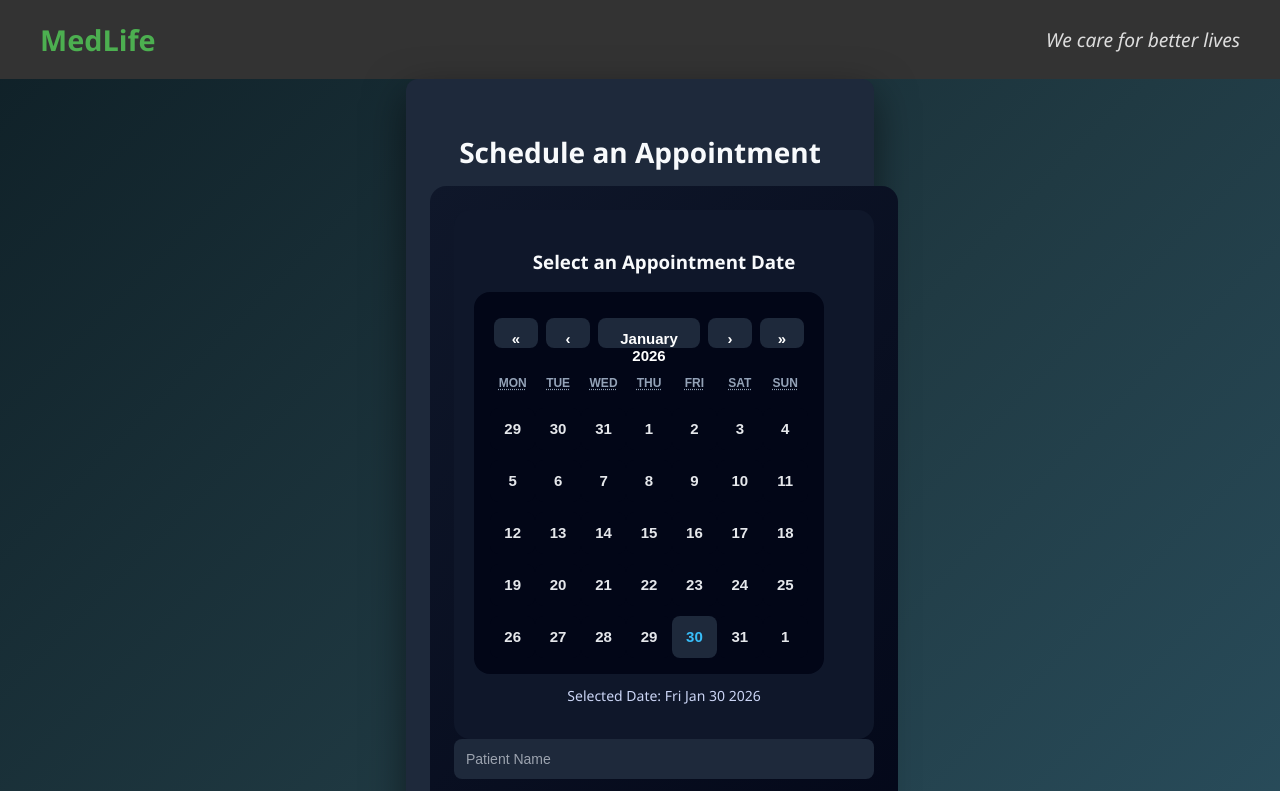
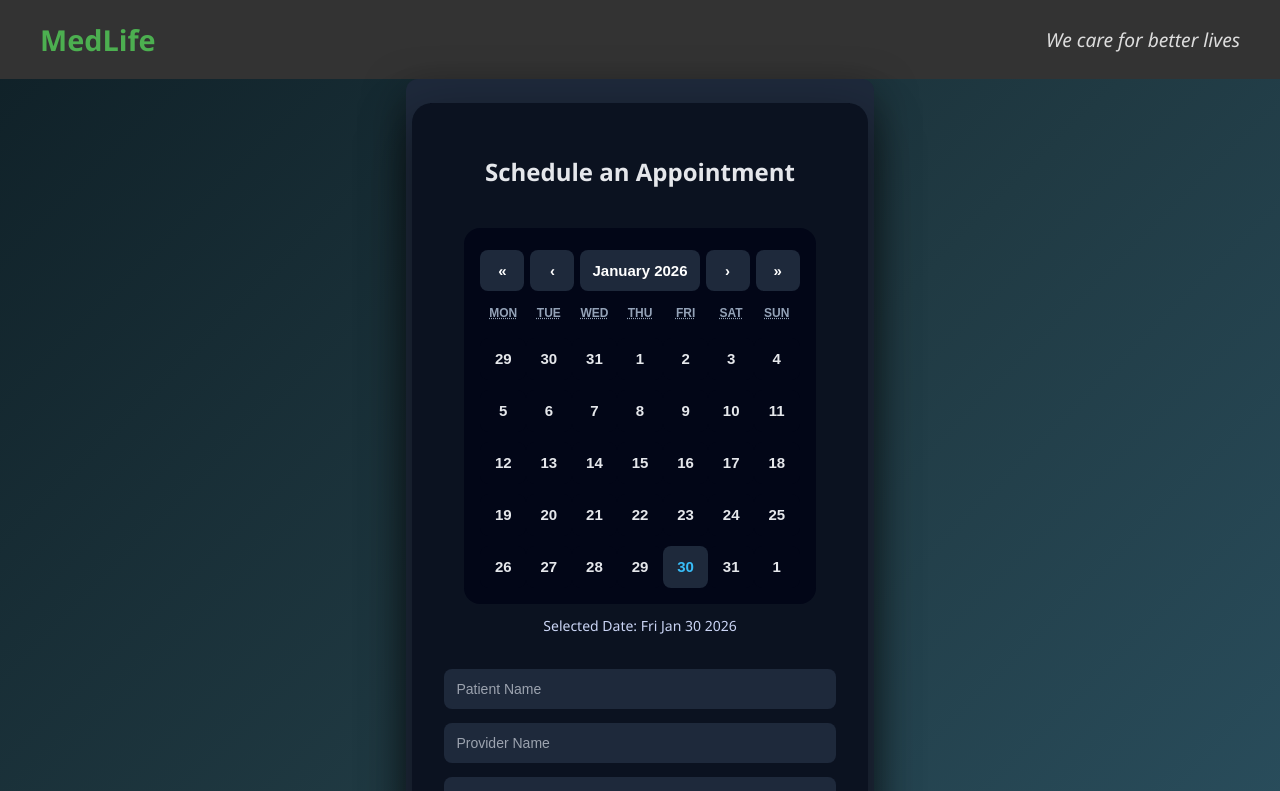
Before and after one commit to ghauravh/Appointment-Queue-System, a React (Create React App) app in the folder appointment-scheduler-frontend/: page / in a window 1280 px wide. Shown: the top 791 px of the page. Built offline with nearby package versions, Linux system fonts and the light colour scheme; no server answers.

Commit message:
structured the calendar

```diff
--- a/appointment-scheduler-frontend/src/App.js
+++ b/appointment-scheduler-frontend/src/App.js
@@ -9,13 +9,14 @@ function App() {
   return (
     <>
       <Header />
+
       <div className="app-container">
         <div className="card">
-          <h1 className="page-title">Schedule an Appointment</h1>
           <AppointmentForm />
           <AppointmentList />
         </div>
       </div>
+
       <Footer />
     </>
   );
--- a/appointment-scheduler-frontend/src/components/AppointmentForm.css
+++ b/appointment-scheduler-frontend/src/components/AppointmentForm.css
@@ -1,23 +1,38 @@
+/* Page background */
 .appointment-form-container {
-  background: linear-gradient(135deg, #0f172a, #020617);
-  padding: 24px;
-  border-radius: 16px;
-  width: 420px;
-  margin: auto;
-  color: #f8fafc;
+  min-height: 100vh;
+  display: flex;
+  justify-content: center;
+  align-items: center;
+  background: linear-gradient(135deg, #020617, #0f172a);
 }
 
+/* Card */
+.appointment-card {
+  background: #0b1220;
+  padding: 32px;
+  border-radius: 20px;
+  width: 100%;
+  max-width: 420px;
+  text-align: center;
+  box-shadow: 0 20px 50px rgba(0, 0, 0, 0.5);
+}
 
+/* Heading */
+.appointment-card h2 {
+  margin-bottom: 20px;
+  color: #e5e7eb;
+}
 
 /* Form layout */
-.appointment-form-container form {
+.appointment-card form {
   display: flex;
   flex-direction: column;
   gap: 14px;
 }
 
 /* Inputs */
-.appointment-form-container input {
+.appointment-card input {
   padding: 12px;
   border-radius: 8px;
   border: none;
@@ -26,33 +41,34 @@
   color: #e5e7eb;
 }
 
-.appointment-form-container input::placeholder {
+.appointment-card input::placeholder {
   color: #9ca3af;
 }
 
-.appointment-form-container input:focus {
+.appointment-card input:focus {
   outline: 2px solid #38bdf8;
 }
 
-/* Button */
-.appointment-form-container button {
+/* Button (BLUE – professional) */
+.appointment-card button {
   margin-top: 10px;
   padding: 12px;
   border-radius: 8px;
   border: none;
   font-size: 15px;
   font-weight: bold;
-  background: linear-gradient(135deg, #22c55e, #16a34a);
+  background: linear-gradient(135deg, #38bdf8, #2563eb);
   color: white;
   cursor: pointer;
   transition: transform 0.2s ease, box-shadow 0.2s ease;
 }
 
-.appointment-form-container button:hover {
+.appointment-card button:hover {
   transform: translateY(-1px);
-  box-shadow: 0 6px 20px rgba(34, 197, 94, 0.4);
+  box-shadow: 0 6px 20px rgba(59, 130, 246, 0.45);
 }
 
+/* Success message */
 .booking-success {
   margin-top: 18px;
   padding: 12px;
--- a/appointment-scheduler-frontend/src/components/AppointmentForm.js
+++ b/appointment-scheduler-frontend/src/components/AppointmentForm.js
@@ -1,14 +1,14 @@
-import React, { useState } from "react";
-import CalendarComponent from "./CalendarComponent";
-import api from "../api";
-import "./AppointmentForm.css";
+import React, { useState } from 'react';
+import CalendarComponent from './CalendarComponent';
+import api from '../api';
+import './AppointmentForm.css';
 
 const AppointmentForm = ({ fetchAppointments }) => {
   const [selectedDate, setSelectedDate] = useState(null);
-  const [time, setTime] = useState("");
-  const [provider, setProvider] = useState("");
-  const [patient, setPatient] = useState("");
-  const [bookingResult, setBookingResult] = useState(null);
+  const [time, setTime] = useState('');
+  const [provider, setProvider] = useState('');
+  const [patient, setPatient] = useState('');
+  const [success, setSuccess] = useState(false);
 
   const handleDateChange = (date) => {
     setSelectedDate(date);
@@ -17,42 +17,15 @@ const AppointmentForm = ({ fetchAppointments }) => {
   const scheduleAppointment = async (event) => {
   event.preventDefault();
 
-    if (!selectedDate) {
-      alert("Please select a date");
-      return;
-    }
-
-    const appointmentData = {
-      appointmentDate: selectedDate.toISOString().split("T")[0],
-      time: time,
-      patient: {
-        name: patient,
-      },
-      provider: {
-        name: provider,
-      },
-    };
-
-    try {
-      const response = await api.post("/appointments", appointmentData);
-      setBookingResult(response.data);
-
-      // Reset form
-      setPatient("");
-      setProvider("");
-      setTime("");
-      setSelectedDate(null);
-
-      fetchAppointments();
-    } catch (error) {
-      console.error("Error scheduling appointment:", error);
-      alert(error.response?.data?.error || "Failed to book appointment");
-    }
+  // TEMPORARY: backend not running
+  console.log("Appointment data prepared (backend OFF)");
 };
 
   return (
     <div className="appointment-form-container">
-      {/* ❌ Removed duplicate heading */}
+      <div className="appointment-card">
+        <h2>Schedule an Appointment</h2>
+
         <CalendarComponent onDateChange={handleDateChange} />
 
         <form onSubmit={scheduleAppointment}>
@@ -81,13 +54,13 @@ const AppointmentForm = ({ fetchAppointments }) => {
 
           <button type="submit">Book Appointment</button>
         </form>
-      {bookingResult && (
+
+        {success && (
           <div className="booking-success">
-    <p>✅ Appointment Booked Successfully</p>
-    <p><strong>Queue Number:</strong> {bookingResult.queueNumber}</p>
-    <p><strong>Status:</strong> {bookingResult.status}</p>
+            <strong>Success!</strong> Appointment booked.
           </div>
         )}
+      </div>
     </div>
   );
 };
--- a/appointment-scheduler-frontend/src/components/CalendarComponent.css
+++ b/appointment-scheduler-frontend/src/components/CalendarComponent.css
@@ -1,10 +1,12 @@
 /* Container */
 .calendar-container {
-  background: #0f172a;
+
   padding: 20px;
   border-radius: 16px;
   text-align: center;
   color: #f8fafc;
+  max-width: 360px;      /* ✅ important */
+  margin: 0 auto;
 }
 
 /* Calendar base */
@@ -14,14 +16,37 @@
   border-radius: 16px;
   padding: 16px;
   color: white;
+  width: 100%;
+  max-width: 100%;
 }
 
 /* Navigation */
+.react-calendar__navigation {
+  display: flex !important;
+  justify-content: space-between;
+  align-items: center;
+  gap: 6px;
+  margin-bottom: 10px;
+}
+
+/* Navigation buttons */
 .react-calendar__navigation button {
+  flex: 0 0 auto;
   background: #1e293b !important;
   color: white !important;
-  border-radius: 10px;
-  margin: 4px;
+  border-radius: 8px;
+  padding: 6px 10px;
+  font-size: 14px;
+}
+
+/* Month label */
+.react-calendar__navigation__label {
+  flex: 1;
+  text-align: center;
+  font-weight: 600;
+  white-space: nowrap;   /* ✅ prevents wrapping */
+  overflow: hidden;      /* ✅ prevents overflow */
+  text-overflow: ellipsis;
 }
 
 .react-calendar__navigation button:hover {
--- a/appointment-scheduler-frontend/src/components/CalendarComponent.js
+++ b/appointment-scheduler-frontend/src/components/CalendarComponent.js
@@ -11,9 +11,11 @@ const CalendarComponent = ({ onDateChange }) => {
         onDateChange(date); // Callback to parent component
     };
 
+
+
     return (
         <div className="calendar-container">
-            <h3>Select an Appointment Date</h3>
+
             <Calendar
                 onChange={handleDateChange}
                 value={selectedDate}
```
Lines whose indentation alone changed are shown as unchanged.
